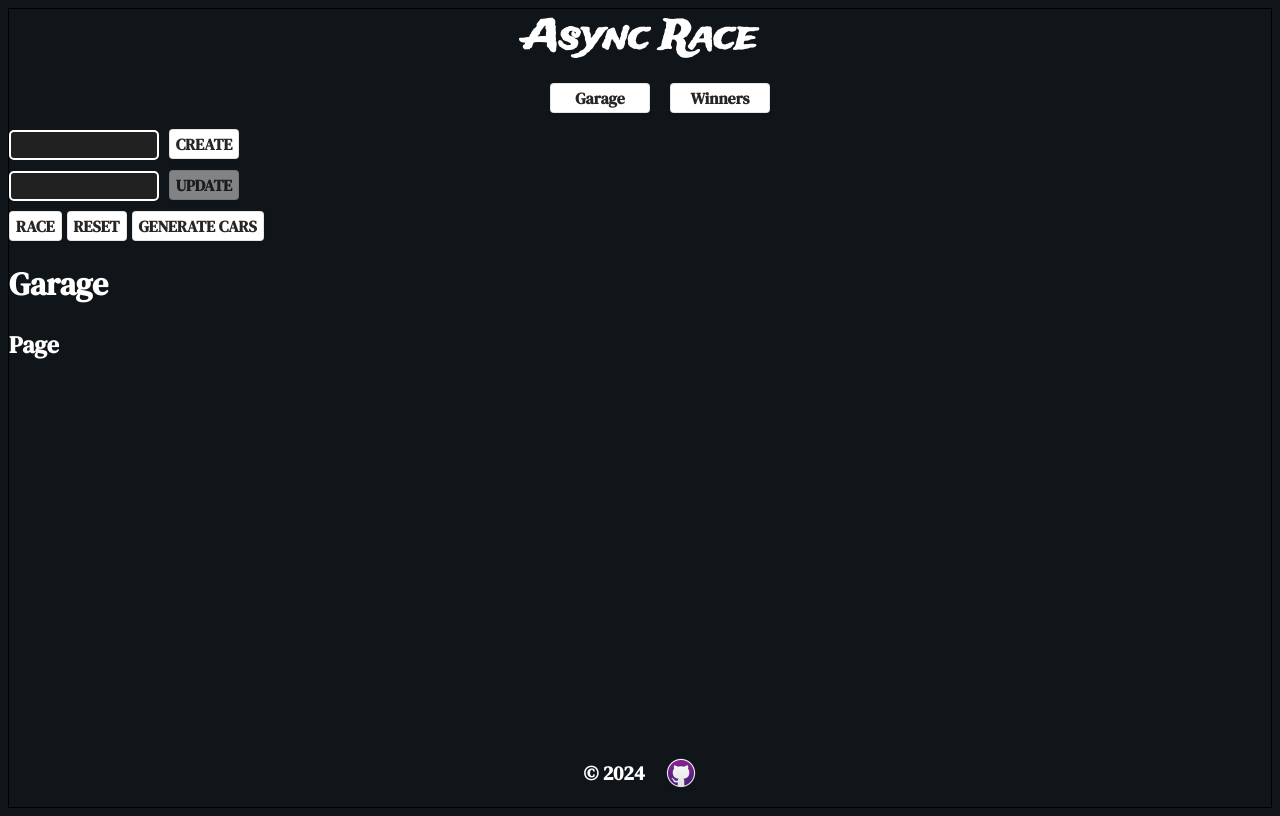
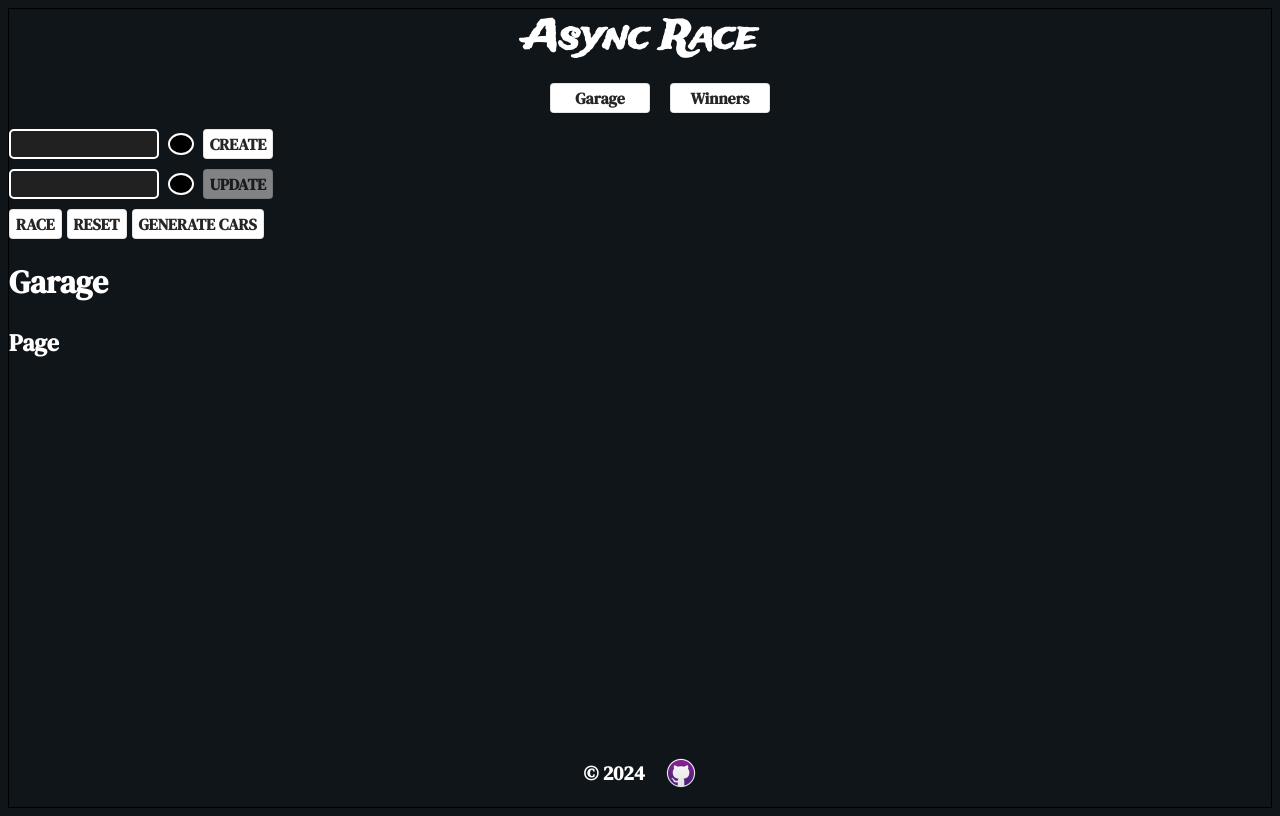
Before and after one commit to kevaniy0/async-race, a website built with Vite: page index.html in a window 1280 px wide. Built offline with nearby package versions, Linux system fonts and the light colour scheme; files whose address does not match are found by name.

Commit message:
feat: implement color picker functionality

```diff
--- /dev/null
+++ b/src/components/colorPicker/colorPicker-data.ts
@@ -0,0 +1,11 @@
+import { ElementParams } from '../../utils/dom';
+
+export const colorCreate: ElementParams<'input'> = {
+    tag: 'input',
+    classNames: ['color-picker', 'color-picker__create'],
+};
+
+export const colorUpdate: ElementParams<'input'> = {
+    tag: 'input',
+    classNames: ['color-picker', 'color-picker__update'],
+};
--- /dev/null
+++ b/src/components/colorPicker/index.ts
@@ -0,0 +1,19 @@
+import './style.scss';
+import { createElement, ElementParams } from '../../utils/dom';
+
+const ColorPicker = (params: ElementParams<'input'>): HTMLInputElement => {
+    const input = createElement(params);
+    input.type = 'color';
+    input.addEventListener('click', (event) => {
+        event.stopPropagation();
+    });
+    input.addEventListener('input', (event) => {
+        const target = event.target as HTMLInputElement;
+        if (target) {
+            input.setAttribute('value', target.value);
+        }
+    });
+    return input;
+};
+
+export default ColorPicker;
--- /dev/null
+++ b/src/components/colorPicker/style.scss
@@ -0,0 +1,19 @@
+.color-picker {
+    -webkit-appearance: none;
+    -moz-appearance: none;
+    appearance: none;
+    background-color: transparent;
+    width: 30px;
+    height: 30px;
+    border: none;
+    cursor: pointer;
+    padding: 0;
+}
+.color-picker::-webkit-color-swatch {
+    border-radius: 50%;
+    border: 2px solid white;
+}
+.color-picker::-moz-color-swatch {
+    border-radius: 50%;
+    border: 2px solid white;
+}
--- a/src/components/input/style.scss
+++ b/src/components/input/style.scss
@@ -8,7 +8,6 @@
     border: 2px solid white;
     border-radius: 5px;
     height: 30px;
-    margin-right: 10px;
     &:focus {
         color: white;
         background-color: #212121;
--- a/src/pages/garage/create-form-field.ts
+++ b/src/pages/garage/create-form-field.ts
@@ -4,6 +4,8 @@ import getAllCars from '../../api/garage/getAllCars';
 import getCar from '../../api/garage/getCar';
 import updateCar from '../../api/garage/updateCar';
 import Button from '../../components/button';
+import ColorPicker from '../../components/colorPicker';
+import { colorCreate, colorUpdate } from '../../components/colorPicker/colorPicker-data';
 import Input from '../../components/input';
 import { createElement } from '../../utils/dom';
 import * as GARAGE from './garage-data';
@@ -16,10 +18,11 @@ const createForm = (section: HTMLElement): HTMLFormElement => {
     const labelCreate = createElement(GARAGE.labelCreate);
     labelCreate.onclick = (event) => event.preventDefault();
     const inputCreate = Input(GARAGE.inputCreate);
+    const inputColorCreate = ColorPicker(colorCreate);
     const buttonCreate = Button(GARAGE.buttonCreate);
     buttonCreate.addEventListener('click', () => {
         const name = inputCreate.value;
-        createCar(name).then(() => {
+        createCar(name, inputColorCreate.value).then(() => {
             getAllCars().then((data) => {
                 fillGarageSection(section, data);
                 updateTotalCars(data.total);
@@ -27,18 +30,20 @@ const createForm = (section: HTMLElement): HTMLFormElement => {
             });
         });
     });
-    labelCreate.append(inputCreate, buttonCreate);
+    labelCreate.append(inputCreate, inputColorCreate, buttonCreate);
 
     const labelUpdate = createElement(GARAGE.labelUpdate);
     labelUpdate.onclick = (event) => event.preventDefault();
     const inputUpdate = Input(GARAGE.inputUpdate);
+    const inputColorUpdate = ColorPicker(colorUpdate);
     const buttonUpdate = Button(GARAGE.buttonUpdate);
     buttonUpdate.disabled = true;
     buttonUpdate.addEventListener('click', () => {
         const idCar = inputUpdate.dataset.carId;
         const newName = inputUpdate.value;
-        getCar(Number(idCar)).then(({ id, color }) => {
-            updateCar(id, newName, color)
+        const newColor = inputColorUpdate.value;
+        getCar(Number(idCar)).then(({ id }) => {
+            updateCar(id, newName, newColor)
                 .then(() => getAllCars())
                 .then((data) => {
                     fillGarageSection(section, data);
@@ -47,7 +52,7 @@ const createForm = (section: HTMLElement): HTMLFormElement => {
                 });
         });
     });
-    labelUpdate.append(inputUpdate, buttonUpdate);
+    labelUpdate.append(inputUpdate, inputColorUpdate, buttonUpdate);
     form.append(labelCreate, labelUpdate);
     return form;
 };
--- a/src/pages/garage/style.scss
+++ b/src/pages/garage/style.scss
@@ -33,6 +33,10 @@
             width: 70px;
         }
         margin-bottom: 10px;
+        .label {
+            display: flex;
+            gap: 7px;
+        }
     }
     .button-field {
         display: flex;
```
